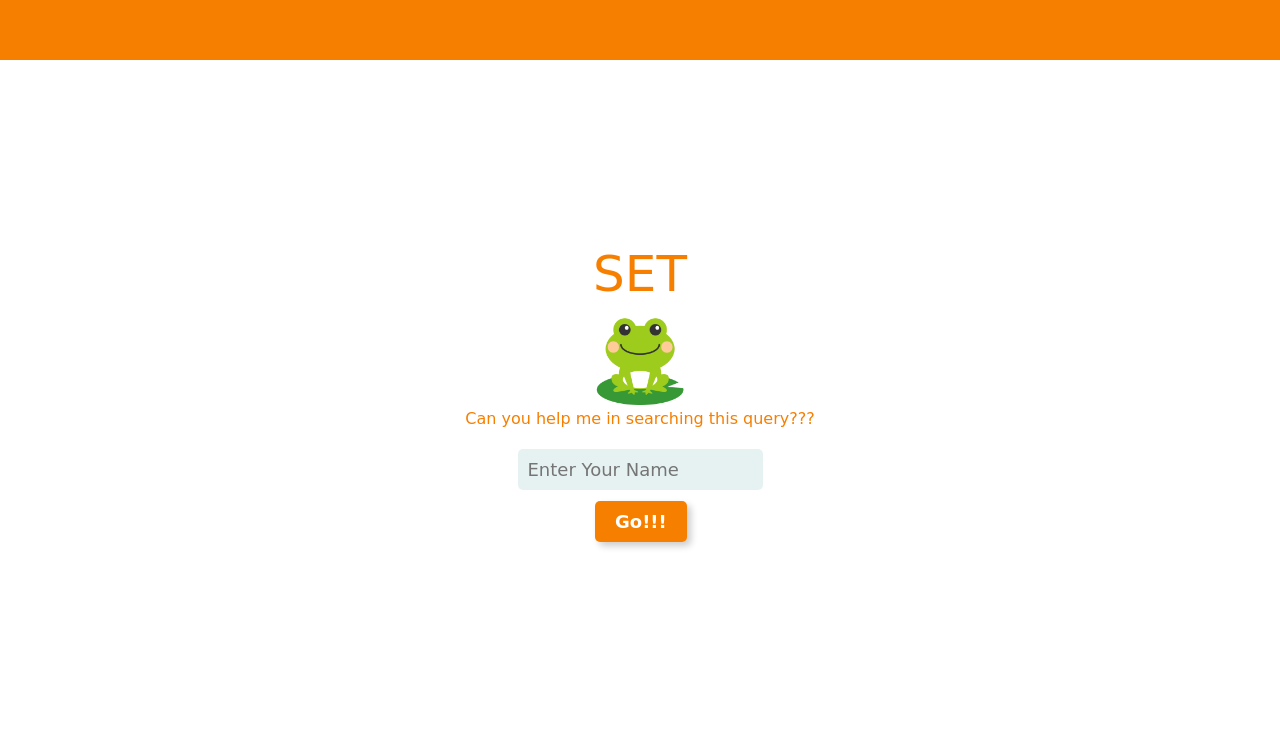
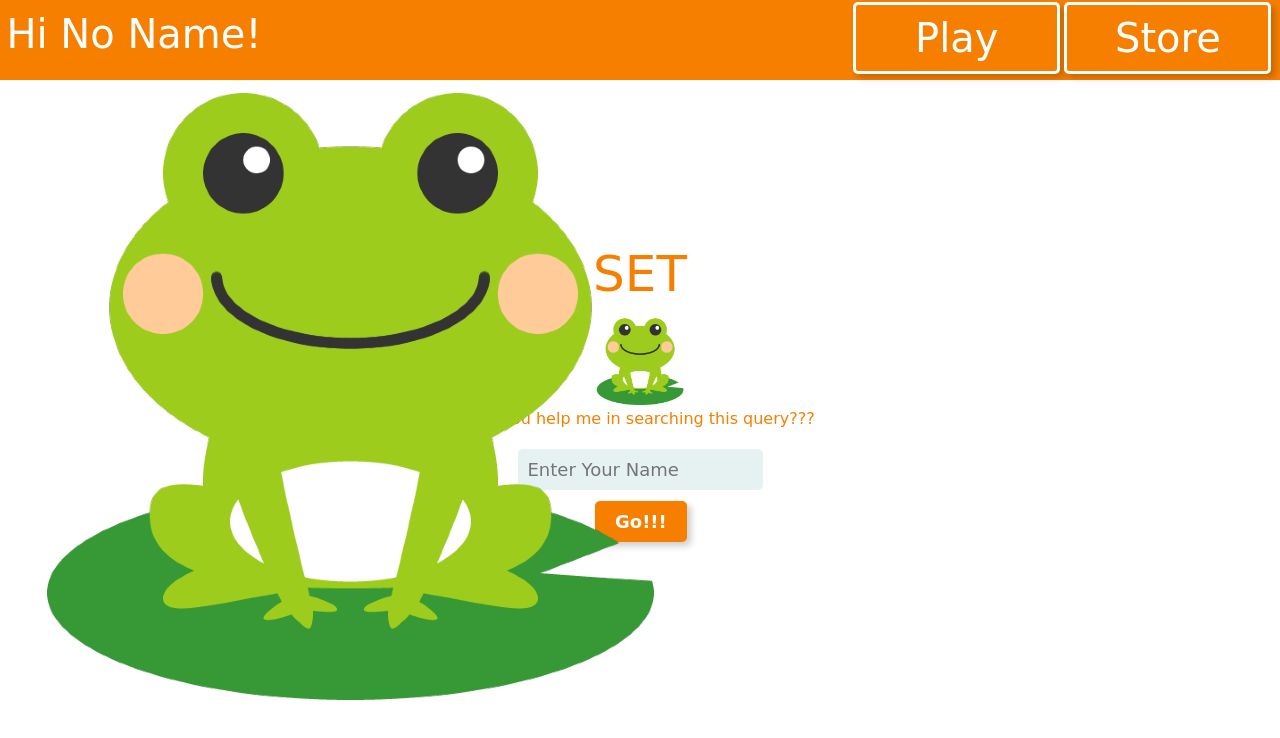
Before and after one commit to SorahsNobody/SearchEngineTutorial, an Angular app in the folder SET/: page /start in a window 1280 px wide. Shown: the top 738 px of the page. Built offline with nearby package versions, Linux system fonts and the light colour scheme.

Commit message:
more header progress

```diff
--- a/SET/src/app/header/header.component.css
+++ b/SET/src/app/header/header.component.css
@@ -1,6 +1,68 @@
 .header {
     width: 100%;
-    height: 7.5%;
+    height: 10%;
     background-color: #f77f00;
     position: absolute;
+    display: flex;
+    justify-content: center;
 }
+
+.buttons {
+    margin: 0%;
+    width: 33%;
+    position: relative;
+    height: 100%;
+    display: flex;
+    justify-content: center;
+}
+
+.button-inner {
+    height: 100%;
+    width: 100%;
+    /* width: 10%; */
+    margin-right: 1%;
+}
+
+button {
+    width: 100%;
+    border: solid;
+    font-size: 30pt;
+    box-shadow: 4px 4px 7px rgba(0, 0, 0, 0.2);
+    /* margin: 0%; */
+    height: 90%;
+    /* padding: 0 35%; */
+}
+button:hover{
+    box-shadow: none;
+}
+
+.pname-text {
+    height: 100%;
+    width: 33%;
+    /* padding: 0 2.5%; */
+    display: flex;
+    justify-content: center;
+}
+
+#playerName {
+    height: 100%;
+    width: 100%;
+    font-size:30pt;
+    font-family: 'Comic Sans MS', cursive;
+    background-color: #f77f00;
+    color: #fff;
+    display: flex;
+    /* line-height: 100%; */
+    /* text-align: center; */
+    align-items: center;
+  }
+
+.avatar-header{
+    height: 100%;
+    width: 33%;
+}
+
+  /* #playerName p {
+    text-align: center;
+    vertical-align: middle;
+  } */
--- a/SET/src/app/header/header.component.html
+++ b/SET/src/app/header/header.component.html
@@ -1 +1,21 @@
-<div class="header" id="header"></div>
+<div class="header" id="header">
+    <div class="pname-text">
+        <div id="playerName">
+            <p>Hi {{pName}}!</p>
+        </div>
+    </div>
+    <div class="avatar-header">
+        <app-player-avatar></app-player-avatar>
+    </div>
+    <div class="buttons">
+        <!-- <div class="button-inner">
+            <button class="menu-button button" (click)="menuClick()">Menu</button>
+        </div> -->
+        <div class="button-inner">
+            <button class="play-button button" (click)="playClick()">Play</button>
+        </div>
+        <div class="button-inner">
+            <button class="store-button button" (click)="storeClick()">Store</button>
+        </div>
+    </div>
+</div>
--- a/SET/src/app/header/header.component.ts
+++ b/SET/src/app/header/header.component.ts
@@ -1,4 +1,6 @@
-import { Component, OnInit } from '@angular/core';
+import { Component, Input, OnInit } from '@angular/core';
+import { Router } from '@angular/router';
+import { playerName } from 'src/environments/environment';
 
 @Component({
   selector: 'app-header',
@@ -7,9 +9,22 @@ import { Component, OnInit } from '@angular/core';
 })
 export class HeaderComponent implements OnInit {
 
-  constructor() { }
+  constructor(private router: Router) { }
+  @Input('pName') pName = playerName.key; //Declares that this component has a variable named pName that can be called in the html with playerName
 
   ngOnInit(): void {
   }
 
+
+  playClick(){
+    this.router.navigateByUrl('/queryCraft');
+  }
+
+  menuClick(){
+    this.router.navigateByUrl('/gameMenu');
+  }
+
+  storeClick(){
+    this.router.navigateByUrl('/customize');
+  }
 }
```
